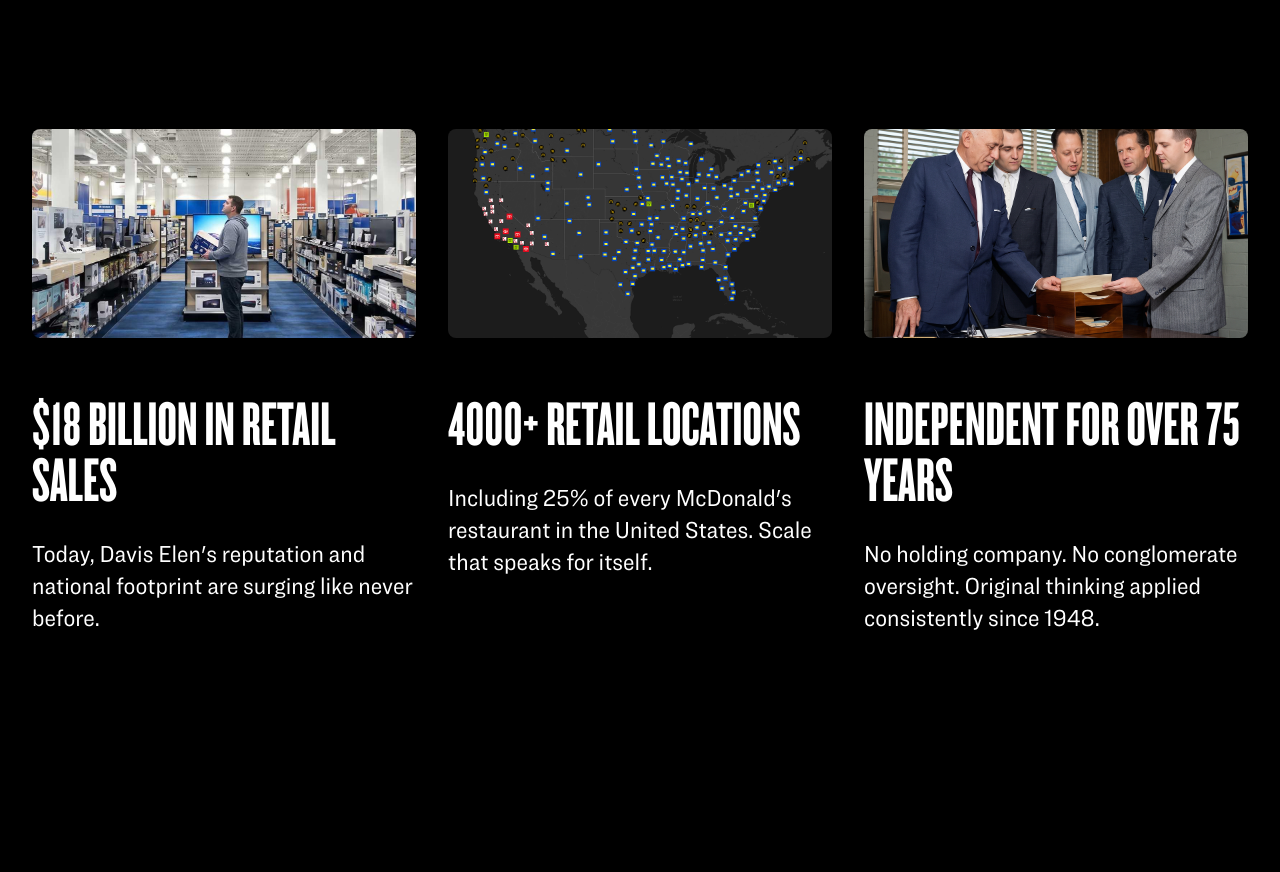
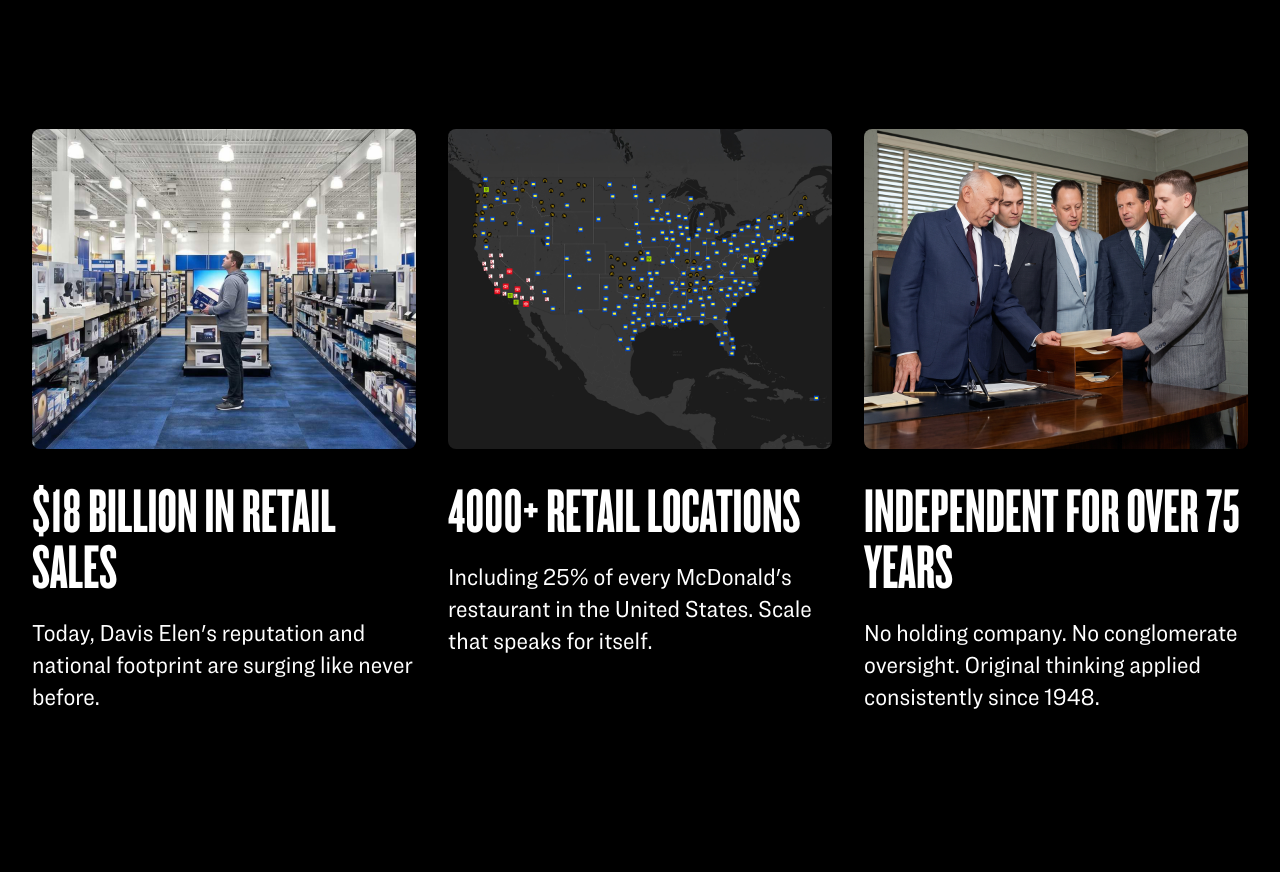
Before and after one commit to daviselen/website, a React (Vite) app: page / in a window 1280 px wide. Shown: the part 2140-3012 px from the top of the page. Built offline with nearby package versions, Linux system fonts and the light colour scheme; grey boxes are pictures that could not be loaded.

Commit message:
Fix card spacing

```diff
--- a/src/sections/Proof.jsx
+++ b/src/sections/Proof.jsx
@@ -33,7 +33,7 @@ export default function Proof() {
   return (
     <section id="proof" className="grid gap-8 px-8 pt-3000 pb-0 md:grid-cols-3">
       {stats.map((s) => (
-        <Card key={s.heading} {...s} />
+        <Card key={s.heading} {...s} size="small" />
       ))}
     </section>
   );
```
